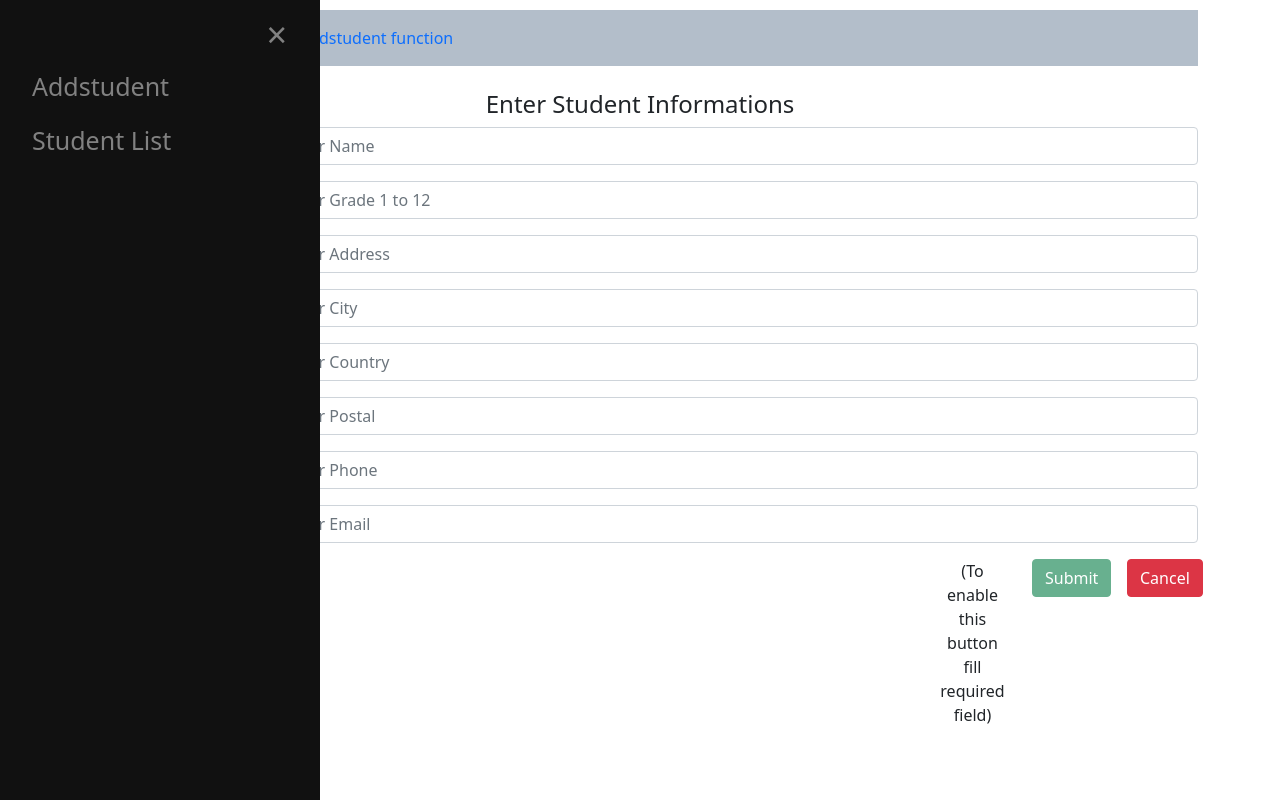
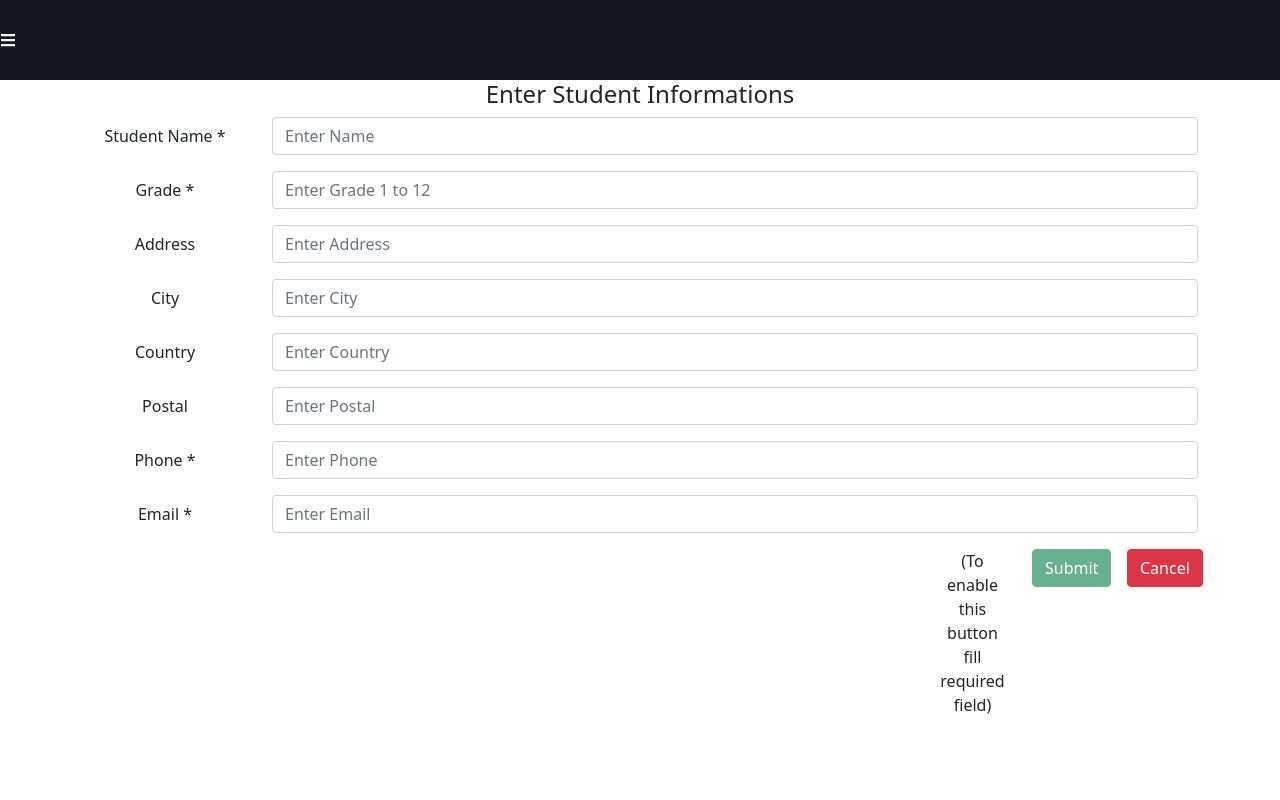
Before and after one commit to Tharmini21/StudentCrudFrontEnd, a React (Create React App) app: page /Addstudent in a window 1280 px wide. Built offline with nearby package versions, Linux system fonts and the light colour scheme.

Commit message:
Update sidebar menu and dashboard design changes.

```diff
--- a/package.json
+++ b/package.json
@@ -8,15 +8,18 @@
     "@testing-library/user-event": "^13.5.0",
     "axios": "^0.27.2",
     "bootstrap": "^5.1.3",
+    "boxicons": "^2.1.2",
     "install": "^0.13.0",
     "npm": "^8.10.0",
     "react": "^18.1.0",
     "react-bootstrap": "^2.4.0",
     "react-dom": "^18.1.0",
     "react-http-request": "^2.0.0",
+    "react-icons": "^4.4.0",
     "react-router-dom": "^6.3.0",
     "react-scripts": "5.0.1",
     "reactstrap": "^9.0.2",
+    "styled-components": "^5.3.5",
     "web-vitals": "^2.1.4"
   },
   "scripts": {
--- a/src/App.css
+++ b/src/App.css
@@ -8,10 +8,7 @@
   background-color: #b3beca !important;
   margin-left:'25%'
 }
-.list
-{
-  margin-left:'25%'
-}
+
 /* .mySidenav {
   height: 100%;
   width: 25%;
@@ -30,7 +27,7 @@
 
 .sidenav {
   height: 100%;
-  width: 25%;
+  width: 20%;
   position: fixed;
   z-index: 1;
   top: 0;
@@ -65,6 +62,19 @@
   .sidenav {padding-top: 15px;}
   .sidenav a {font-size: 18px;}
 }
+
+* {
+  box-sizing: border-box;
+  margin: 0;
+  padding: 0;
+}
+
+/* .list
+{
+  display: flex;
+  width: 100%;
+  margin-left: 260px;
+} */
 .App-logo {
   height: 40vmin;
   pointer-events: none;
--- a/src/App.js
+++ b/src/App.js
@@ -6,30 +6,33 @@ import Editstudent from './Student/Editstudent';
 import Addstudentdata from './Addstudentdata';
 import Editstudentdata from './Editstudentdata';
 import LoadingSpinner from "./LoadingSpinner";
+import AppLayout from './AppLayout';
 // import SideNav from './Student/SideNav';
 
 import { BrowserRouter as Router, Route, Link, Routes, useNavigate } from 'react-router-dom';
 // import {  createBrowserHistory as history } from 'history';
 // import { withRouter } from "react-router";
 import history from './history'
+import SideNav from './Student/SideNav';
 function App() {
   // function openNav() {
   //   document.getElementById("mySidenav").style.width = "250px";
   // }
 
   const closeNav=()=> {
-    document.getElementById("mySidenav").style.width = "0";
+    document.getElementById("mySidenavbar").style.width = "0";
   }
   return (
 
     <Router history={history}>
-      <div id="mySidenav" class="sidenav">
+      <SideNav/>
+      {/* <div id="mySidenavbar" class="sidenav">
         <a href="" class="closebtn" onClick={closeNav}>&times;</a>
         <a href="/Addstudent">Addstudent</a>
         <a href="/Studentlist">Student List</a>
-      </div>
+      </div> */}
       {/* <SideNav style={{width:'25%'}}/> */}
-      <div className="container">
+      {/* <div className="container">
         <nav className="navbar navbar-expand-lg navheader">
           <div className="collapse navbar-collapse" >
             <ul className="navbar-nav mr-auto">
@@ -45,9 +48,10 @@ function App() {
             </ul>
           </div>
         </nav> <br />
-      </div>
+      </div> */}
       <Routes>
         {/* <Route path="/Studentlist" render={(props) => <Studentlist {...props}/>} /> */}
+        {/* <Route path='/' element={<AppLayout />}/> */}
         <Route exact path="/Studentlist" element={<Studentlist />} />
         <Route exact path="/Addstudent" element={<Addstudent />} />
         {/* <Route exact path="/Addstudent" component={withRouter(Addstudent)}/> */}
--- a/src/AppLayout.js
+++ b/src/AppLayout.js
@@ -2,9 +2,8 @@ import { Outlet } from "react-router-dom";
 import SideNav from "./Student/SideNav";
 
 const AppLayout = () => {
-    return <div style={{
-        padding: '50px 0px 0px 370px'
-    }}>
+    // return <div  style={{ padding: '50px 0px 0px 370px' }}>
+    return <div  style={{ display: "flex" }}>
         <SideNav />
         <Outlet />
     </div>;
--- /dev/null
+++ b/src/Sidebarmenu.js
@@ -0,0 +1,14 @@
+import * as AiIcons from "react-icons/ai";
+import * as CaIcons from "react-icons/cg";
+import { IconContext } from "react-icons/lib";
+export const sideMenu = [
+    {
+        label: 'Add Student',
+        Icon: AiIcons.AiOutlineUserAdd,
+        to: '/Addstudent',
+    },
+    {
+        label: 'Student List',
+        Icon: CaIcons.CgUserList,
+        to: '/Studentlist',
+    }];
--- a/src/Student/Addstudent.js
+++ b/src/Student/Addstudent.js
@@ -100,16 +100,18 @@ class Addstudent extends React.Component {
       .then(json => {
         if (json.data) {
           alert(json.data);
-          this.props.navigate('/Studentlist')
-         //this.props.history.push('/Studentlist')
+          this.props.navigate('/Studentlist');
         }
         else {
           alert('Data not Saved');
+          this.props.navigate('/Studentlist');
           //this.props.history.push('/Studentlist')
         }
       })
   }
-
+  Cancel=()=>{
+    this.props.navigate('/Studentlist');
+  }
   handleChange = (e) => {
     const name = e.target.name;
     const value = e.target.value;
@@ -189,7 +191,7 @@ class Addstudent extends React.Component {
                 <button type="button" onClick={this.Addstudent} disabled={!this.state.formValid} className="btn btn-success">Submit</button>
               </Col>
               <Col sm={1}>
-                <Button color="danger">Cancel</Button>{' '}
+                <Button color="danger" onClick={this.Cancel} >Cancel</Button>{' '}
               </Col>
               <Col sm={9}>
               </Col>
--- a/src/Student/Editstudent.js
+++ b/src/Student/Editstudent.js
@@ -131,6 +131,9 @@ class Edit extends React.Component {
                 }
             });
     }
+    Cancel=()=>{
+        this.props.navigate('/Studentlist');
+      }
     render() {
         const { isLoaded, business } = this.state;
         if (!isLoaded) {
@@ -205,7 +208,7 @@ class Edit extends React.Component {
                                     <Button type="submit" color="success">Submit</Button>{' '}
                                 </Col>
                                 <Col sm={1}>
-                                    <Button color="danger">Cancel</Button>{' '}
+                                    <Button color="danger" onClick={this.Cancel}>Cancel</Button>{' '}
                                 </Col>
                                 <Col sm={9}>
                                 </Col>
--- a/src/Student/SideNav.js
+++ b/src/Student/SideNav.js
@@ -1,12 +1,68 @@
-import React from 'react';
-import '../App.css';
+import React, { useState } from 'react';
+// import '../App.css';
+import styled from "styled-components";
+import { IconName } from "react-icons/bi";
+import * as AiIcons from "react-icons/ai";
+import * as FaIcons from "react-icons/fa";
+import { IconContext } from "react-icons/lib";
+import { sideMenu } from '../Sidebarmenu';
+const Nav = styled.div`
+  background: #15171c;
+  height: 80px;
+  display: flex;
+  justify-content: flex-start;
+  align-items: center;
+`;
+const SidebarNav = styled.nav`
+background: #15171c;
+width: 250px;
+height: 100vh;
+display: flex;
+justify-content: center;
+position: fixed;
+top: 0;
+left: ${({ sidebar }) => (sidebar ? "0" : "-100%")};
+transition: 350ms;
+z-index: 10;
+`;
+
+const SidebarWrap = styled.div`
+width: 100%;
+`;
 
 const SideNav = (props) => {
+    const [sidebar, setSidebar] = useState(false);
+    const showSidebar = () => setSidebar(!sidebar);
+    const closeNav = () => {
+        document.getElementById("mySidenav").style.width = "0px";
+    }
     return (
-        <div style={{ width: '25%', paddingTop: '20px' }} id="mySidenav" className="sidenav">
-            <a href="/Addstudent">Addstudent</a>
-            <p><a href="/Studentlist">Student List</a></p>
-        </div>
+        <>
+            <IconContext.Provider value={{ color: "#fff" }}>
+                <Nav>
+                    <FaIcons.FaBars onClick={showSidebar} />
+                    {/* <div style={{ width: '25%', paddingTop: '20px' }} id="mySidenav" className="sidenav"> */}
+                    {/* <div id="mySidenav" className="sidenav">
+                <a href="" class="closebtn" onClick={closeNav}>&times;</a>
+                <a href="/Addstudent">Addstudent</a>
+                <p><a href="/Studentlist">Student List</a></p>
+            </div> */}
+                    <SidebarNav sidebar={sidebar}>
+                        <SidebarWrap>
+                            <AiIcons.AiOutlineClose onClick={showSidebar} />
+                            {/* <a href="" class="closebtn" onClick={closeNav}>&times;</a> */}
+                            <div>
+                                <a href="/Addstudent">Addstudent</a>
+                            </div>
+                            <p><a href="/Studentlist">Student List</a></p>
+                            {/* {sideMenu.map((item, index) => {
+                                return <NavItem key={index} item={item} />;
+                            })} */}
+                        </SidebarWrap>
+                    </SidebarNav>
+                </Nav>
+            </IconContext.Provider>
+        </>
     );
 };
 export default SideNav;
--- a/src/Student/Studentlist.js
+++ b/src/Student/Studentlist.js
@@ -6,6 +6,8 @@ import 'bootstrap/dist/css/bootstrap.min.css';
 import { Link } from 'react-router-dom';
 import Spinner from 'react-bootstrap/Spinner'
 import '../App.css';
+import * as AiIcons from "react-icons/ai";
+import * as FaIcons from "react-icons/fa";
 export default class Studentlist extends Component {
 
     constructor(props) {
@@ -106,10 +108,10 @@ export default class Studentlist extends Component {
                         <td>{element.phone}</td>
                         <td>{element.email}</td>
                         <td>
-                            <Link to={"/edit/" + element.rowId} className="btn btn-success">Edit</Link>
+                            <Link to={"/edit/" + element.rowId} className="btn btn-success"><FaIcons.FaUserEdit></FaIcons.FaUserEdit></Link>
                         </td>
                         <td>
-                            <button type="button" onClick={() => this.DeleteStudent(element.rowId)} className="btn btn-danger">Delete</button>
+                            <button type="button" onClick={() => this.DeleteStudent(element.rowId)} className="btn btn-danger"><AiIcons.AiFillDelete></AiIcons.AiFillDelete></button>
                         </td>
                     </tr>
 
@@ -127,7 +129,7 @@ export default class Studentlist extends Component {
                 Loading...
             </div>;
         } else {
-            return (<div id="list" >
+            return (<div className="list" >
                 <div>
                     <h4 align="center">Student List</h4>
                     <table className="table table-striped" style={{ marginTop: 10 }}>
```
Also changed, not shown: 1 other file (tests, documents, lock files or other folders).
